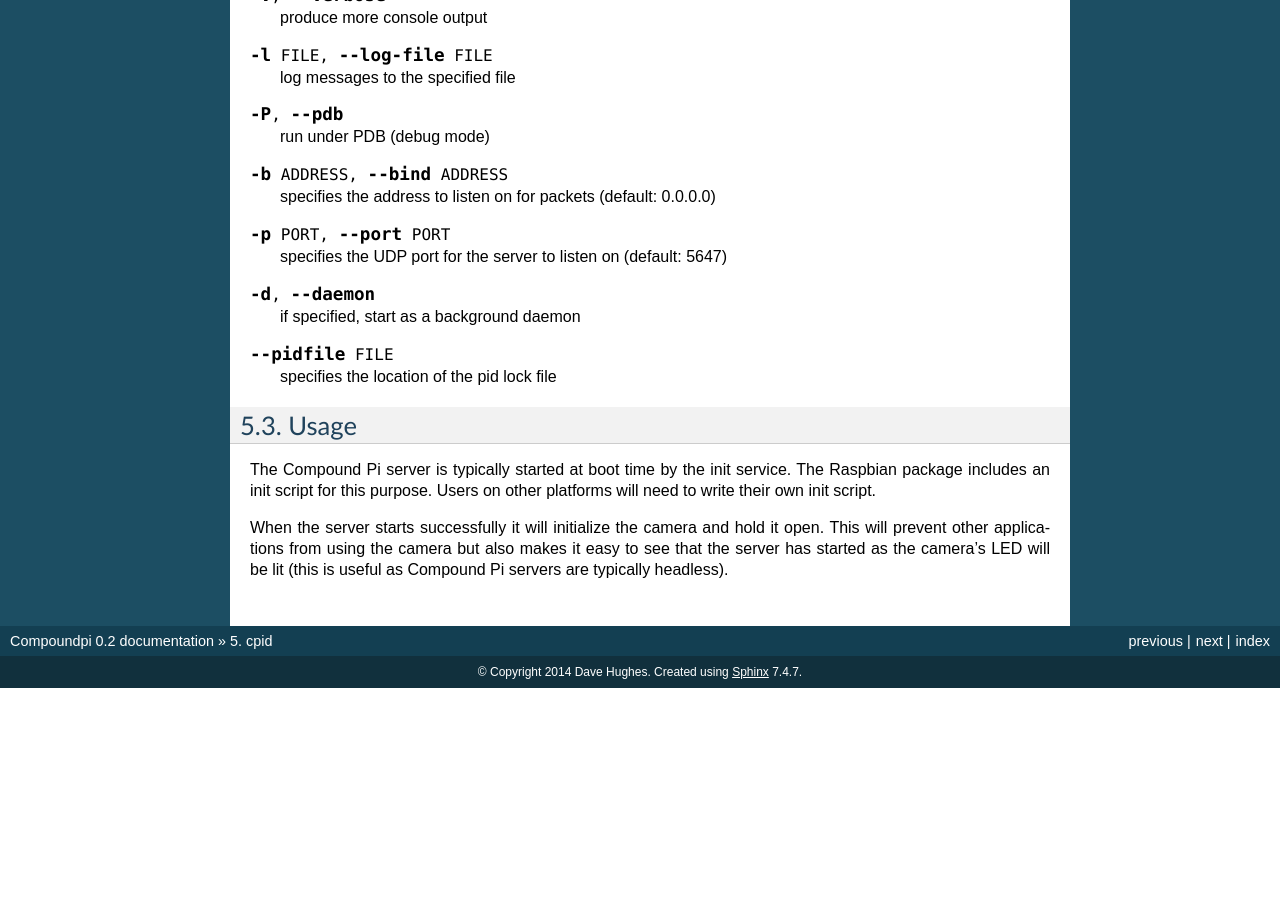
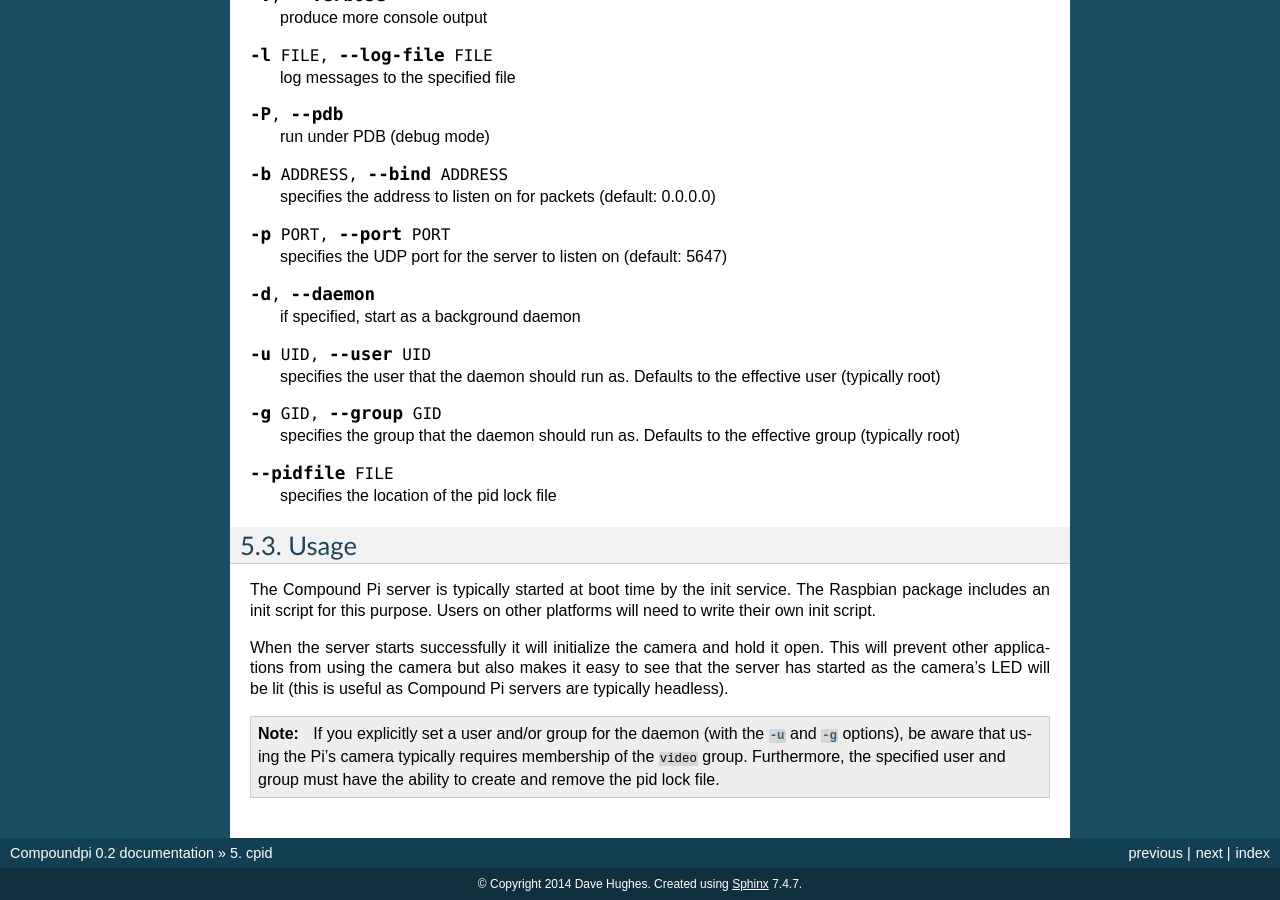
Before and after one commit to waveform-computing/compoundpi, a Sphinx documentation site: the page built from docs/cpid.rst, in a window 1280 px wide and 900 px high, scrolled down 600 px. Built offline with Sphinx 7.4.7, drawn with Linux system fonts in a browser that asks for light colours; before the commit the page ends 1288 px from its top, so only the background shows below that; some of the changed text lies outside the part shown.

Commit message:
Bring docs up to speed

```diff
--- a/docs/cpid.rst
+++ b/docs/cpid.rst
@@ -17,7 +17,7 @@ Synopsis
 ::
 
     cpid [-h] [--version] [-c CONFIG] [-q] [-v] [-l FILE] [-P] [-b ADDRESS]
-         [-p PORT] [-d]
+         [-p PORT] [-d] [-u UID] [-g GID] [--pidfile FILE]
 
 
 Description
@@ -65,6 +65,16 @@ Description
 
     if specified, start as a background daemon
 
+.. option:: -u UID, --user UID
+
+    specifies the user that the daemon should run as. Defaults to the
+    effective user (typically root)
+
+.. option:: -g GID, --group GID
+
+    specifies the group that the daemon should run as. Defaults to the
+    effective group (typically root)
+
 .. option:: --pidfile FILE
 
     specifies the location of the pid lock file
@@ -81,3 +91,11 @@ When the server starts successfully it will initialize the camera and hold it
 open.  This will prevent other applications from using the camera but also
 makes it easy to see that the server has started as the camera's LED will be
 lit (this is useful as Compound Pi servers are typically headless).
+
+.. note::
+
+    If you explicitly set a user and/or group for the daemon (with the
+    :option:`-u` and :option:`-g` options), be aware that using the Pi's camera
+    typically requires membership of the ``video`` group. Furthermore, the
+    specified user and group must have the ability to create and remove the
+    pid lock file.
```
Also changed, not shown: docs/changelog.rst (+10 -0 lines).
